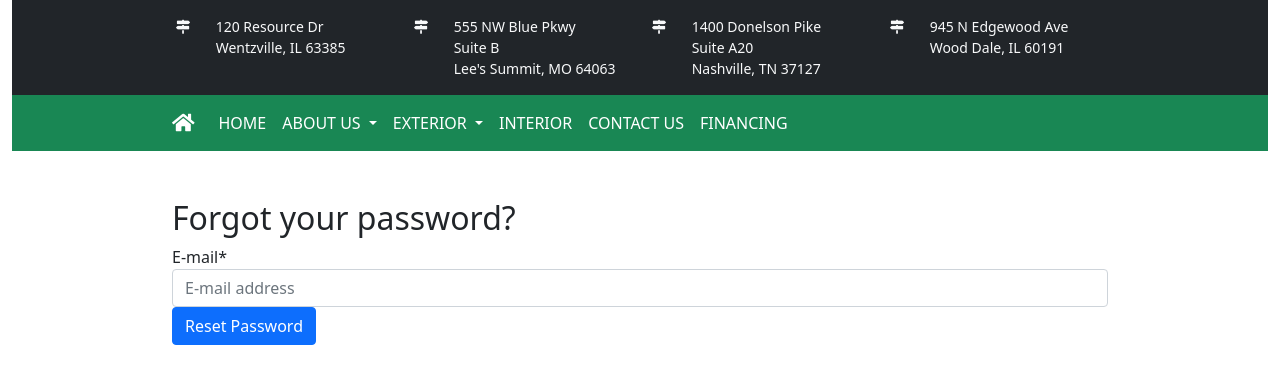
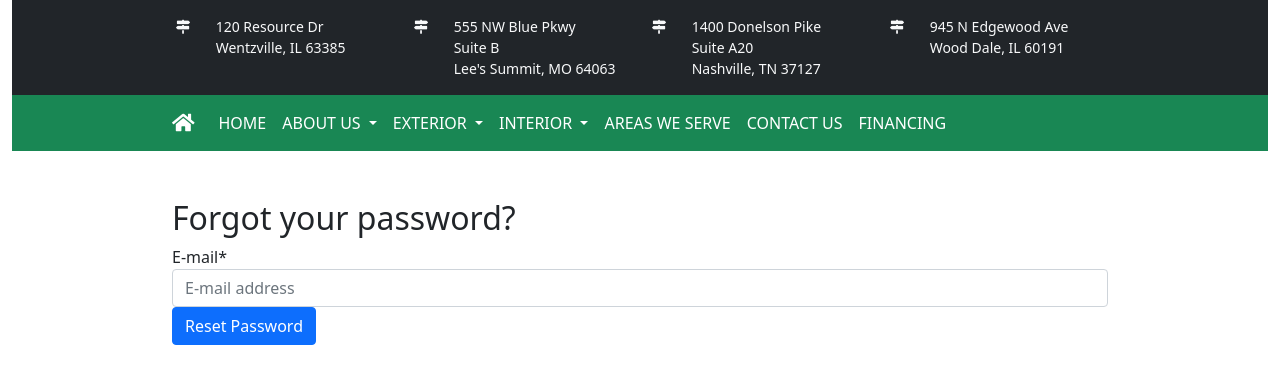
Before and after one commit to Kenan-Kadic/wood, a Django app: page /accounts/password/reset/ in a window 1280 px wide. Shown: the top 390 px of the page. Run offline with Django 3.2, Linux system fonts and the light colour scheme; some libraries are stand-ins or nearby versions.

Commit message:
interior and areas we serve nav bar and

```diff
--- a/templates/_base.html
+++ b/templates/_base.html
@@ -91,8 +91,8 @@
                     </li>
                     <li class="nav-item dropdown">
                        <a class="nav-link active dropdown-toggle"  id="navbarDropdownExterior" role="button" data-bs-toggle="dropdown" aria-expanded="false"> EXTERIOR </a>
-                        <ul class="dropdown-menu bg-light" aria-labelledby="navbarDropdownExterior" >
-                            <li> <a class="dropdown-item text-success" href="{% url 'pages:exterior' %}">OVERVIEW </a></li>
+                        <ul class="dropdown-menu bg-light" aria-labelledby="navbarDropdownExterior">
+                            <li><a class="dropdown-item text-success" href="{% url 'pages:exterior' %}">OVERVIEW </a></li>
                             <li><a class="dropdown-item text-success" href="{% url 'pages:decks' %}">DECK UNDERDECKING</a></li>
                             <li><a class="dropdown-item text-success" href="{% url 'pages:fencing' %}"> FENCING </a></li>
                             <li><a class="dropdown-item text-success" href="{% url 'pages:roofs' %}"> ROOFS </a></li>
@@ -100,8 +100,17 @@
                             <li><a class="dropdown-item text-success" href="{% url 'pages:windows_doors' %}"> WINDOWS & DOORS </a></li>
                         </ul>
                     </li>
-                    <li class="nav-item ">
-                        <a class="nav-link active" href="{% url 'pages:interior' %}"> INTERIOR </a>
+                    <li class="nav-item dropdown">
+                        <a class="nav-link active dropdown-toggle" id="navbarDropdownInterior" role="button" data-bs-toggle="dropdown" aria-expanded="false"> INTERIOR </a>
+                        <ul class="dropdown-menu bg-light" aria-labelledby="navbarDropdownInterior">
+                            <Li><a class="dropdown-item text-success" href="{% url 'pages:interior' %}"> OVERVIEW </a></Li>
+                            <li><a class="dropdown-item text-success" href="{% url 'pages:kitchens' %}"> KITCHENS </a></li>
+                            <li><a class="dropdown-item text-success" href="{% url 'pages:bathrooms' %}"> BATHROOMS </a></li>
+                            <li><a class="dropdown-item text-success" href="{% url 'pages:attic_insulation' %}"> ATTIC INSULATION </a></li>
+                        </ul>
+                    </li>
+                    <li class="nav-item">
+                        <a class="nav-link active" href="{% url 'pages:areasweserve' %}">AREAS WE SERVE</a>
                     </li>
                     <li class="nav-item">
                         <a class="nav-link active" href="{% url 'pages:contact' %}">CONTACT US</a>
```
